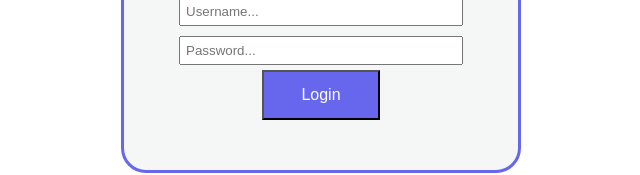
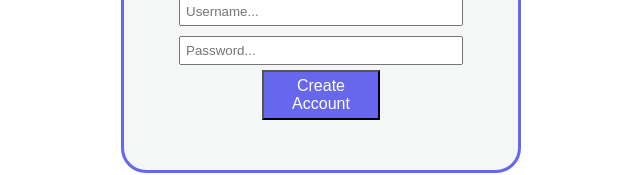
Before and after one commit to 4nth0ny1/project-bug-tracker-client, a React (Create React App) app: page / in a window 1280 px wide. Shown: the part 363-538 px from the top of the page, without its empty margins (319-959 px from the left). Built offline with nearby package versions, Linux system fonts and the light colour scheme.

Commit message:
add login to frontend

```diff
--- a/src/App.js
+++ b/src/App.js
@@ -5,8 +5,13 @@ import Axios from 'axios';
 function App() {
 
   // here are the useState hooks to set the username and password
-  const [ usernameValue, setUsername ] = useState('');
-  const [ passwordValue, setPassword ] = useState('');
+  const [ usernameValue, setUsernameValue ] = useState('');
+  const [ passwordValue, setPasswordValue ] = useState('');
+
+  const [ username, setUsername ] = useState('');
+  const [ password, setPassword ] = useState('');
+
+  const [ loginStatus, setLoginStatus ] = useState('');
 
   // this is the post route to update the database
   const register = () => {
@@ -18,21 +23,37 @@ function App() {
     });
   };
 
+  const login = () => {
+    Axios.post('http://localhost:3001/login', {
+      username: username,
+      password: password,
+    }).then((response) => {
+      if (response.data.message){
+        setLoginStatus(response.data.message)
+      } else {
+        setLoginStatus(response.data[0].username)
+      }
+    });
+  };
+
   // returning the table jsx code
   return (
     <div className="App">
       <div className="create-account">
         <h1>Create Account</h1>
-        <input type="text" className="input" placeholder="Username..." onChange={(e) => {setUsername(e.target.value)}}/>
-        <input type="text" className="input" placeholder="Password..." onChange={(e) => {setPassword(e.target.value)}}/>
+        <input type="text" className="input" placeholder="Username..." onChange={(e) => {setUsernameValue(e.target.value)}}/>
+        <input type="text" className="input" placeholder="Password..." onChange={(e) => {setPasswordValue(e.target.value)}}/>
         <button onClick={register}>Create Account</button>
       </div>
       <div className="login">
         <h1>Login</h1>
-        <input type="text" className="input" placeholder="Username..." />
-        <input type="password" className="input" placeholder="Password..." />
-        <button>Login</button>
+        <input type="text" className="input" placeholder="Username..." onChange={(e) => {setUsername(e.target.value)}}/>
+        <input type="text" className="input" placeholder="Password..." onChange={(e) => {setPassword(e.target.value)}}/>
+        <button onClick={login}>Create Account</button>
+
       </div>
+
+      <h1>{loginStatus}</h1>
     </div>
   );
 }
```
